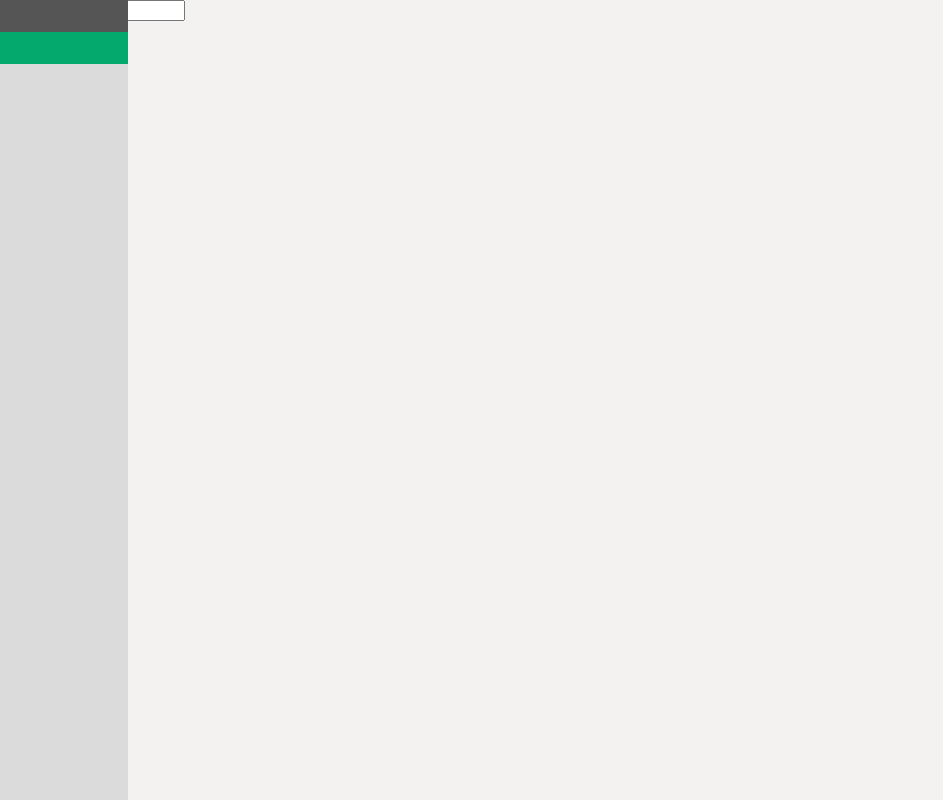
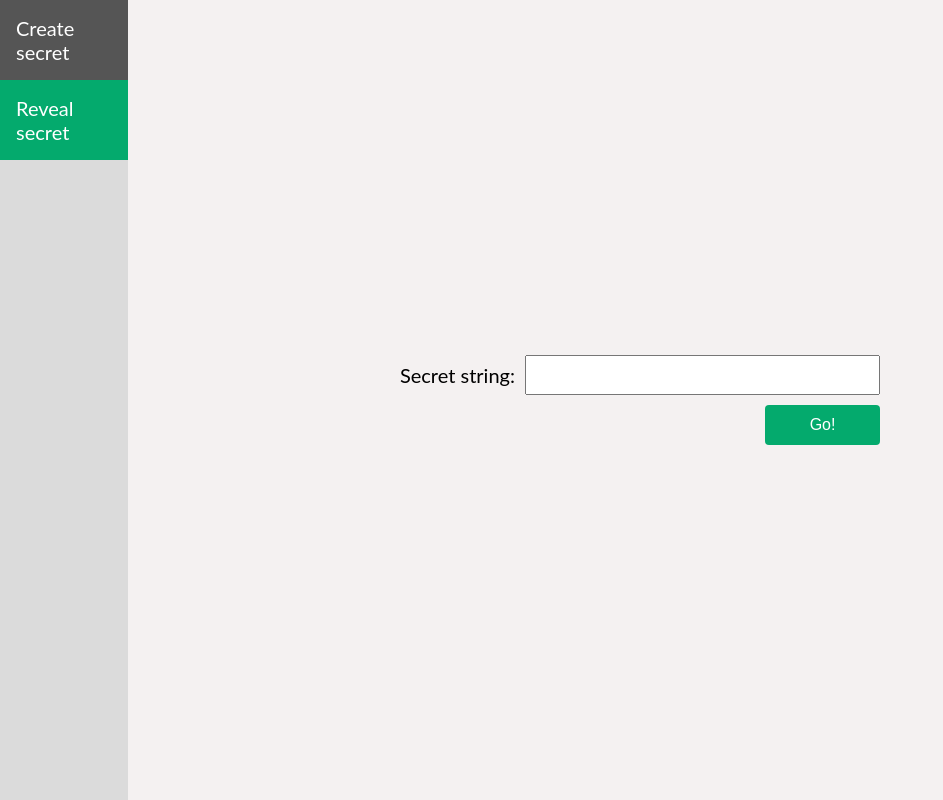
Before and after one commit to GeorgiiKrikun/SecretMessaging, a Django app: page /reveal_secret/ in a window 1280 px wide. Shown: the whole page, without its empty margins (0-943 px from the left). Run offline with Django 4.2, Linux system fonts and the light colour scheme.

Commit message:
Further refactoring

```diff
--- a/home/secret_messaging/forms.py
+++ b/home/secret_messaging/forms.py
@@ -5,4 +5,4 @@ class create_secret_form(forms.Form):
     secret = forms.CharField(label='secret', max_length=200, widget=forms.TextInput(attrs={'class': 'form-input'}))
 
 class reveal_secret_form(forms.Form):
-    secret_string = forms.CharField(label='secret string')
+    secret_string = forms.CharField(label='secret string',max_length=200, widget=forms.TextInput(attrs={'class': 'form-input'}))
--- a/home/secret_messaging/templates/secret_messaging/create_secret_string.html
+++ b/home/secret_messaging/templates/secret_messaging/create_secret_string.html
@@ -6,8 +6,8 @@
   </head>
   <body>
       <div class="sidebar">
-        <a class="active" href="/hide_secret/"><span>Create secret</span></a>
-        <a href="/reveal_secret/"><span>Reveal secret</span></a>
+        <a class="active" href="{% url 'secret_string' %}"><span>Create secret</span></a>
+        <a href="{% url 'reveal_secret' %}"><span>Reveal secret</span></a>
       </div>
       <form action="{% url 'secret_string' %}" method="post">
       <div class="centered-content">
--- a/home/secret_messaging/templates/secret_messaging/reveal_secret.html
+++ b/home/secret_messaging/templates/secret_messaging/reveal_secret.html
@@ -1,5 +1,4 @@
 {% load static %}
-<!DOCTYPE html>
 <html>
   <head>
     <title>PRIVACY.PRIVACY.PRIVACY</title>
@@ -7,15 +6,18 @@
   </head>
   <body>
       <div class="sidebar">
-        <a href="{% url 'secret_string' %}">Create secret</a>
-        <a class="active" href="{% url 'reveal_secret' %}">Reveal secret</a>
+        <a href="{% url 'secret_string' %}"><span>Create secret</span></a>
+        <a class="active" href="{% url 'reveal_secret' %}"><span>Reveal secret</span></a>
       </div>
-    <div class="content">
       <form action="{% url 'reveal_secret' %}" method="post">
+      <div class="centered-content">
+        <div class="grid-container">
             {% csrf_token %}
-            {{ form.as_p }}
-            <input type="submit" value="Submit">
+            <label for="id_secret_string">Secret string:</label>
+            {{ form.secret_string }}
+            <input class="button-submit" type="submit" value="Go!" data-twofas-element-number="2" />
+        </div>
+      </div>
     </form>
-    </div>
   </body>
 </html>
```
Lines whose indentation alone changed are shown as unchanged.
